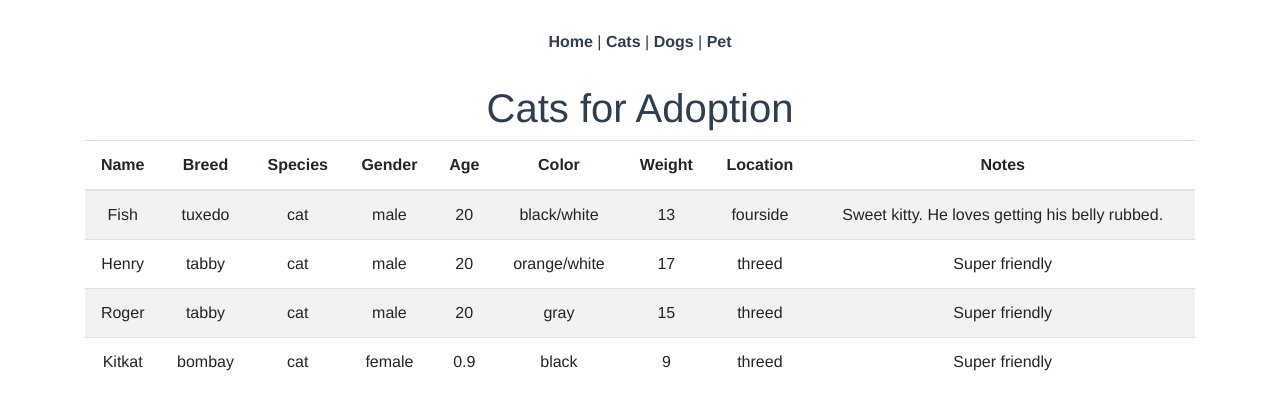
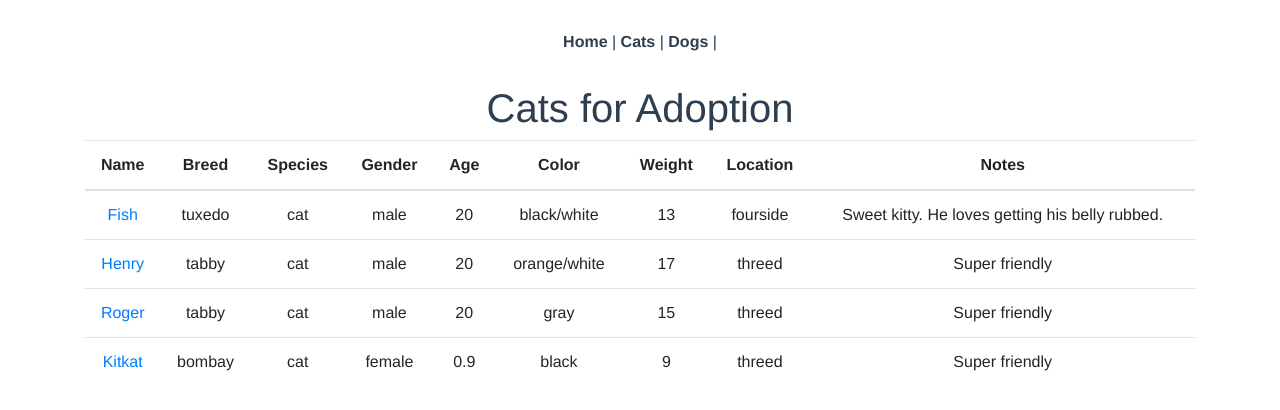
Before and after one commit to yukintegral/vue_-second, a Vue app: page /cats in a window 1280 px wide. Shown: the top 410 px of the page. Built offline with nearby package versions, Linux system fonts and the light colour scheme.

Commit message:
名前クリックでリンク飛ぶ

```diff
--- a/src/App.vue
+++ b/src/App.vue
@@ -4,7 +4,6 @@
       <router-link to="/">Home</router-link> |
       <router-link to="/Cats">Cats</router-link> |
       <router-link to="/Dogs">Dogs</router-link> |
-      <router-link to="/Pet">Pet</router-link>
     </div>
     <!-- 表の幅変更 -->
     <b-container>
--- a/src/router.js
+++ b/src/router.js
@@ -40,7 +40,7 @@ export default new Router({
     },
 
     {
-      path: '/pet',
+      path: '/pets/id',
       name: 'pet',
       component: Pet
     }
--- a/src/views/Cats.vue
+++ b/src/views/Cats.vue
@@ -1,7 +1,20 @@
 <template>
   <div>
-        <h1>Cats for Adoption</h1>
-        <b-table striped hover :items="cats"></b-table>
+    <h1>Cats for Adoption</h1>
+    <!-- <b-table striped hover :items="cats"> -->
+        <!-- A custom formatted column -->
+        <!-- <template slot="name" slot-scope="data"> -->
+
+
+    <!-- 現在バージョン -->
+    <b-table :fields="fields" :items="cats">
+      <template v-slot:cell(name)="data">
+
+
+          <router-Link :to="`/pets/${data.value}`">
+          {{ data.value }}</router-Link>
+        </template>
+    </b-table>
   </div>
 </template>
 
@@ -14,6 +27,5 @@ export default {
       cats
     }
   }
-
 }
 </script>
```
